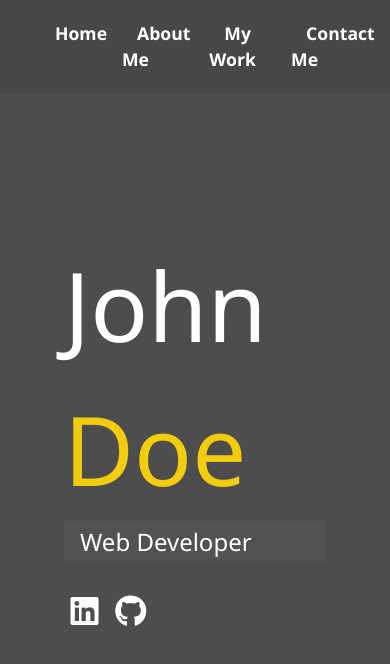
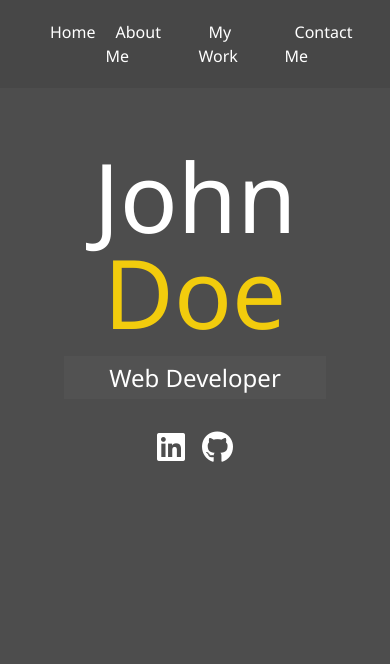
Before and after one commit to becathey/portfolio-html-css, a website: page dist/index.html in a window 390 px wide. Drawn offline with Linux system fonts and the light colour scheme.

Commit message:
Set up responsiveness

```diff
--- a/scss/_config.scss
+++ b/scss/_config.scss
@@ -4,3 +4,25 @@ $secondary-color: hsl(50, 90%, 50%);
 @mixin easeOut {
   transition: all 0.5s ease-out;
 }
+
+// Media Query mixins
+@mixin mediaSm {
+  @media screen and (max-width: 500px) {
+    @content;
+  }
+}
+@mixin mediaMd {
+  @media screen and (max-width: 768px) {
+    @content;
+  }
+}
+@mixin mediaLg {
+  @media screen and (min-width: 769px) and (max-width: 1170px) {
+    @content;
+  }
+}
+@mixin mediaXl {
+  @media screen and (min-width: 1171px) {
+    @content;
+  }
+}
--- /dev/null
+++ b/scss/_responsive.scss
@@ -0,0 +1,33 @@
+// Widescreens
+@include mediaXl {
+}
+
+// Desktops & Laptops
+@include mediaLg {
+}
+
+// Tablets & Small Laptops
+@include mediaMd {
+  main {
+    align-items: center;
+    text-align: center;
+    .lg-heading {
+      line-height: 1;
+      margin-bottom: 1rem;
+    }
+  }
+}
+
+// Smartphones
+@include mediaSm {
+  .menu ul li {
+    font-size: 1rem;
+    font-weight: 200;
+    a {
+        padding: 8px 10px;
+    }
+  }
+  main#home h1 {
+    margin-top: 10vh;
+  }
+}
--- a/scss/main.scss
+++ b/scss/main.scss
@@ -84,3 +84,5 @@ main {
     }
   }
 }
+
+@import "responsive";
```
Also changed, not shown: dist/css/main.css.
